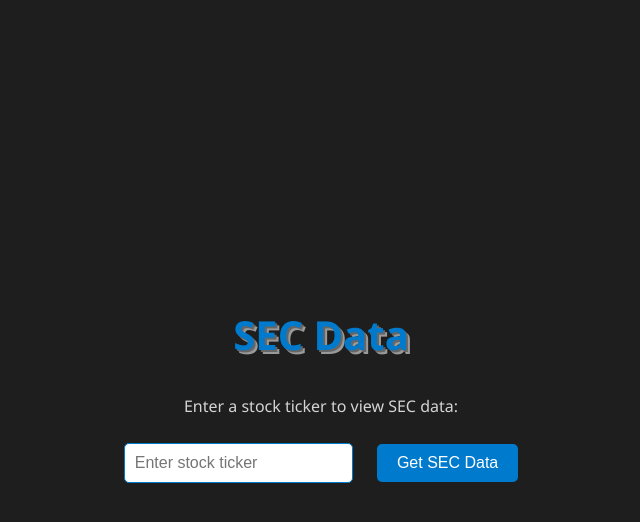
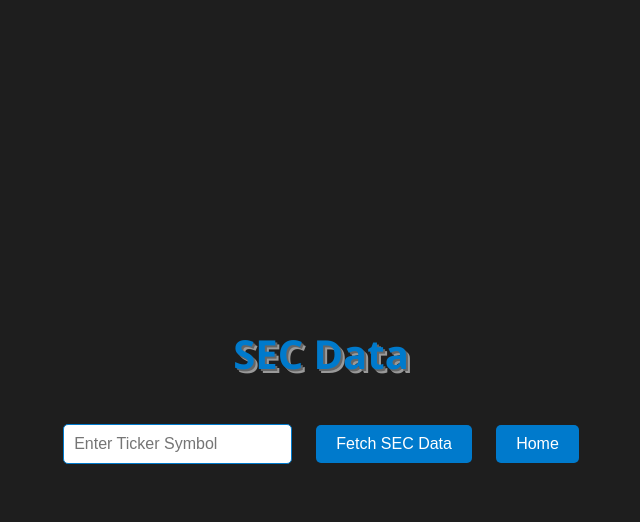
Before and after one commit to SparkleFox715/FINNY, a Flask app: page /sec-data in a window 1280 px wide. Shown: the top 522 px of the page, without its empty margins (319-959 px from the left). Run offline with Flask 2, Linux system fonts and the light colour scheme.

Commit message:
Update secData.html

```diff
--- a/Finny/templates/secData.html
+++ b/Finny/templates/secData.html
@@ -2,75 +2,139 @@
 <html lang="en">
 <head>
     <meta charset="UTF-8">
-    <meta name="viewport" content="width=device-width, initial-scale=1.0">
     <title>SEC Data</title>
     <link rel="stylesheet" href="{{ url_for('static', filename='styles.css') }}">
+    <style>
+        .pagination {
+            display: flex;
+            justify-content: center;
+            margin-top: 20px;
+        }
+
+        .page-number, .page-nav {
+            background-color: #007acc;
+            color: #ffffff;
+            border: none;
+            padding: 10px 15px;
+            margin: 5px;
+            cursor: pointer;
+            border-radius: 5px;
+        }
+
+        .page-number.active {
+            background-color: #005f99;
+        }
+
+        .page-number:hover, .page-nav:hover {
+            background-color: #005f99;
+        }
+    </style>
 </head>
 <body>
     <div class="container">
         <h1 class="bubbly">SEC Data</h1>
-        <p>Enter a stock ticker to view SEC data:</p>
-        <input type="text" id="ticker" placeholder="Enter stock ticker">
-        <button onclick="fetchSecData()">Get SEC Data</button>
-        <div id="secDataDisplay" class="dataSection"></div>
-    </div>
-
-    <!-- Popup for Filing Interpretation -->
-    <div id="filingPopup" class="popup">
-        <div class="popup-content">
-            <span class="close-button" onclick="closeFilingPopup()">&times;</span>
-            <h2>Filing Interpretation</h2>
-            <div id="filingContent"></div>
+        <div class="dataSection">
+            <input type="text" id="ticker" placeholder="Enter Ticker Symbol">
+            <button onclick="fetchSecData()">Fetch SEC Data</button>
+            <button onclick="location.href='/'">Home</button> <!-- Home button -->
         </div>
+        <div id="filingsContainer"></div>
+        <div class="pagination" id="pagination"></div>
     </div>
 
     <script>
-        async function fetchSecData() {
+        let currentPage = 1;
+        const itemsPerPage = 5;
+        const maxVisiblePages = 5;
+        let totalPages = 0;
+        let totalItems = 0;
+
+        function fetchSecData() {
             const ticker = document.getElementById('ticker').value;
-            const response = await fetch('/fetch-sec-data', {
+            console.log(`Fetching SEC data for ticker: ${ticker}`);
+            fetch('/fetch-sec-data', {
                 method: 'POST',
                 headers: {
                     'Content-Type': 'application/json'
                 },
                 body: JSON.stringify({ ticker: ticker })
-            });
-            const secDataDisplay = document.getElementById('secDataDisplay');
-            if (response.ok) {
-                const data = await response.json();
-                secDataDisplay.innerHTML = '';
-                if (data.filings && data.filings.length > 0) {
-                    data.filings.forEach(filing => {
-                        const div = document.createElement('div');
-                        div.classList.add('filing');
+            })
+            .then(response => response.json())
+            .then(data => {
+                if (data.error) {
+                    alert(data.error);
+                } else {
+                    console.log('Fetched data:', data);
+                    totalItems = data.filings.length;
+                    renderFilings(data.filings);
+                    setupPagination(totalItems);
+                }
+            })
+            .catch(error => console.error('Error fetching SEC data:', error));
+        }
 
-                        const date = document.createElement('p');
-                        date.textContent = `Date: ${filing.date}`;
-                        div.appendChild(date);
-
-                        const type = document.createElement('p');
-                        type.textContent = `Type: ${filing.type}`;
-                        div.appendChild(type);
-
-                        const linkA = document.createElement('a');
-                        linkA.href = filing.link;
-                        linkA.target = '_blank';
-                        linkA.textContent = 'View Filing';
-                        div.appendChild(linkA);
-
-                        secDataDisplay.appendChild(div);
-                    });
-                } else {
-                    secDataDisplay.textContent = 'No SEC data found for this ticker.';
-                }
-            } else {
-                const error = await response.json();
-                secDataDisplay.textContent = `Error: ${error.error}`;
+        function renderFilings(filings) {
+            const filingsContainer = document.getElementById('filingsContainer');
+            filingsContainer.innerHTML = '';
+            const start = (currentPage - 1) * itemsPerPage;
+            const end = Math.min(start + itemsPerPage, filings.length);
+            for (let i = start; i < end; i++) {
+                const filingElement = document.createElement('div');
+                filingElement.className = 'filing';
+                filingElement.innerHTML = `
+                    <p>Date: ${filings[i].date}</p>
+                    <p>Type: ${filings[i].type}</p>
+                    <p><a href="${filings[i].link}" target="_blank">View Filing</a></p>
+                `;
+                filingsContainer.appendChild(filingElement);
             }
         }
 
-        function closeFilingPopup() {
-            const popup = document.getElementById('filingPopup');
-            popup.style.display = 'none';
+        function setupPagination(totalItems) {
+            totalPages = Math.ceil(totalItems / itemsPerPage);
+            const pagination = document.getElementById('pagination');
+            pagination.innerHTML = '';
+
+            const startPage = Math.max(currentPage - Math.floor(maxVisiblePages / 2), 1);
+            const endPage = Math.min(startPage + maxVisiblePages - 1, totalPages);
+
+            if (currentPage > 1) {
+                const prevButton = document.createElement('button');
+                prevButton.className = 'page-nav';
+                prevButton.innerText = 'Previous';
+                prevButton.addEventListener('click', () => {
+                    currentPage--;
+                    renderFilingsRange();
+                });
+                pagination.appendChild(prevButton);
+            }
+
+            for (let i = startPage; i <= endPage; i++) {
+                const pageButton = document.createElement('button');
+                pageButton.className = 'page-number';
+                if (i === currentPage) pageButton.classList.add('active');
+                pageButton.innerText = i;
+                pageButton.addEventListener('click', () => {
+                    currentPage = i;
+                    renderFilingsRange();
+                });
+                pagination.appendChild(pageButton);
+            }
+
+            if (currentPage < totalPages) {
+                const nextButton = document.createElement('button');
+                nextButton.className = 'page-nav';
+                nextButton.innerText = 'Next';
+                nextButton.addEventListener('click', () => {
+                    currentPage++;
+                    renderFilingsRange();
+                });
+                pagination.appendChild(nextButton);
+            }
+        }
+
+        function renderFilingsRange() {
+            fetchSecData();
         }
     </script>
 </body>
```
